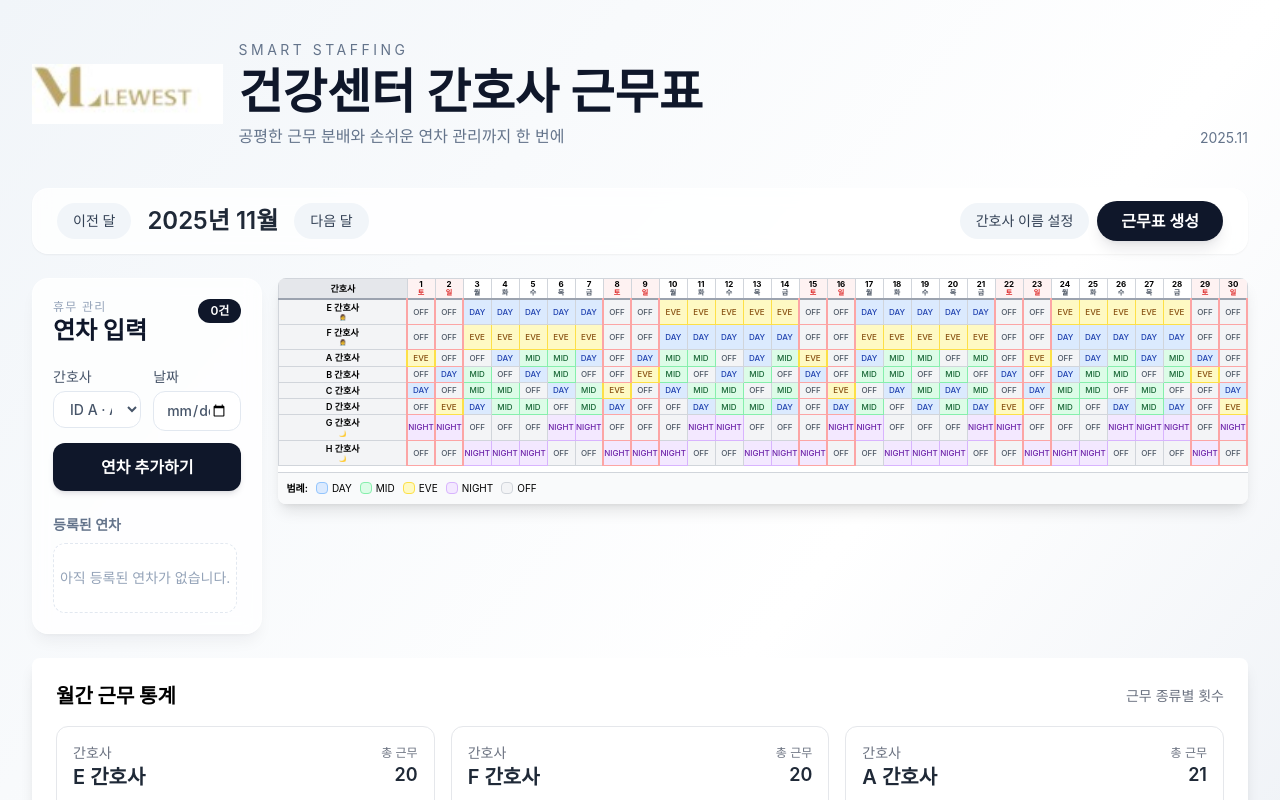
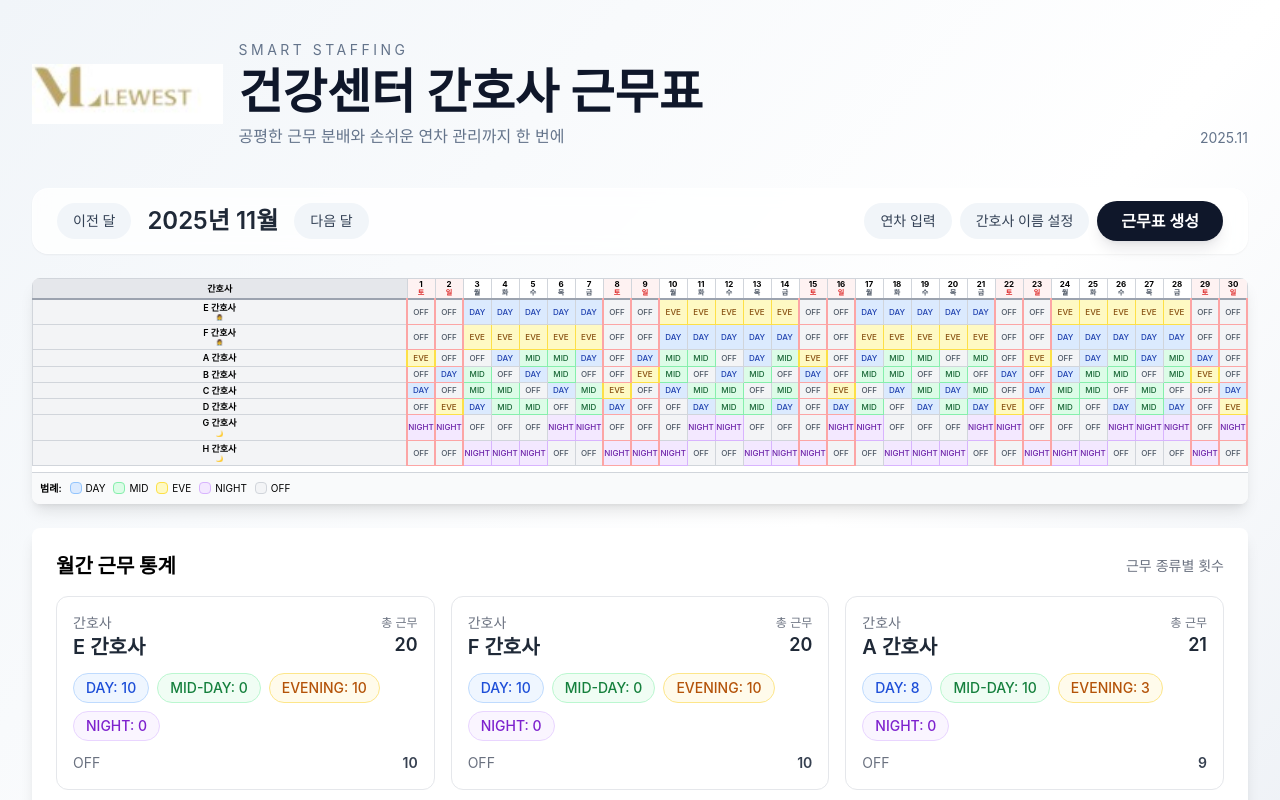
Before and after one commit to postpr0727-ship-it/VL_RN-SHEET, a React (Vite) app: page / in a window 1280 px wide. Shown: the top 800 px of the page. Built offline with nearby package versions, Linux system fonts and the light colour scheme.

Commit message:
작업 내용 요약

```diff
--- a/src/App.tsx
+++ b/src/App.tsx
@@ -23,6 +23,7 @@ function App() {
   const [refreshKey, setRefreshKey] = useState(0);
   const [manualEdits, setManualEdits] = useState<Record<string, ShiftType>>({});
   const [showNurseEditor, setShowNurseEditor] = useState(false);
+  const [showVacationInput, setShowVacationInput] = useState(false);
   const [nurseLabels, setNurseLabels] = useState<Record<NurseType, string>>(
     () => {
       if (typeof window !== "undefined") {
@@ -179,6 +180,12 @@ function App() {
 
           <div className="flex items-center gap-2">
             <button
+              onClick={() => setShowVacationInput(!showVacationInput)}
+              className="px-4 py-2 rounded-full bg-slate-100 text-slate-700 hover:bg-slate-200 transition-colors text-sm font-medium"
+            >
+              연차 입력 {vacations.length > 0 && `(${vacations.length})`}
+            </button>
+            <button
               onClick={() => setShowNurseEditor(!showNurseEditor)}
               className="px-4 py-2 rounded-full bg-slate-100 text-slate-700 hover:bg-slate-200 transition-colors text-sm font-medium"
             >
@@ -192,6 +199,31 @@ function App() {
             </button>
           </div>
         </div>
+
+        {showVacationInput && (
+          <div className="mb-6 rounded-2xl border border-white/60 bg-white/80 backdrop-blur shadow-lg shadow-slate-900/5 p-4">
+            <div className="flex items-start justify-between gap-3 mb-4">
+              <div>
+                <p className="text-xs uppercase tracking-widest text-slate-400">
+                  휴무 관리
+                </p>
+                <h3 className="text-xl font-bold text-slate-900">연차 입력</h3>
+              </div>
+              <button
+                onClick={() => setShowVacationInput(false)}
+                className="text-slate-400 hover:text-slate-700 transition-colors text-xl"
+              >
+                ✕
+              </button>
+            </div>
+            <VacationInput
+              vacations={vacations}
+              onAddVacation={handleAddVacation}
+              onRemoveVacation={handleRemoveVacation}
+              nurseLabels={nurseLabels}
+            />
+          </div>
+        )}
 
         {showNurseEditor && (
           <div className="mb-6 rounded-2xl border border-white/60 bg-white/80 backdrop-blur shadow-lg shadow-slate-900/5 p-4">
@@ -229,17 +261,7 @@ function App() {
           </div>
         )}
 
-        <div className="grid grid-cols-1 xl:grid-cols-5 gap-4 mb-6">
-          <div className="xl:col-span-1">
-            <VacationInput
-              vacations={vacations}
-              onAddVacation={handleAddVacation}
-              onRemoveVacation={handleRemoveVacation}
-              nurseLabels={nurseLabels}
-            />
-          </div>
-
-          <div className="xl:col-span-4">
+        <div className="mb-6">
           <ScheduleTable
             schedule={schedule}
             year={year}
@@ -248,7 +270,6 @@ function App() {
             nurseLabels={nurseLabels}
             onUpdateEntry={handleManualUpdate}
           />
-          </div>
         </div>
 
         <div className="mb-6">
--- a/src/components/VacationInput.tsx
+++ b/src/components/VacationInput.tsx
@@ -36,7 +36,7 @@ export default function VacationInput({
   };
 
   return (
-    <div className="relative w-full rounded-2xl border border-white/60 bg-white/80 backdrop-blur shadow-lg shadow-slate-900/5 p-5 lg:sticky lg:top-6">
+    <div className="relative w-full">
       <div className="flex items-start justify-between gap-3">
         <div>
           <p className="text-xs uppercase tracking-widest text-slate-400">
```
Lines whose indentation alone changed are shown as unchanged.
